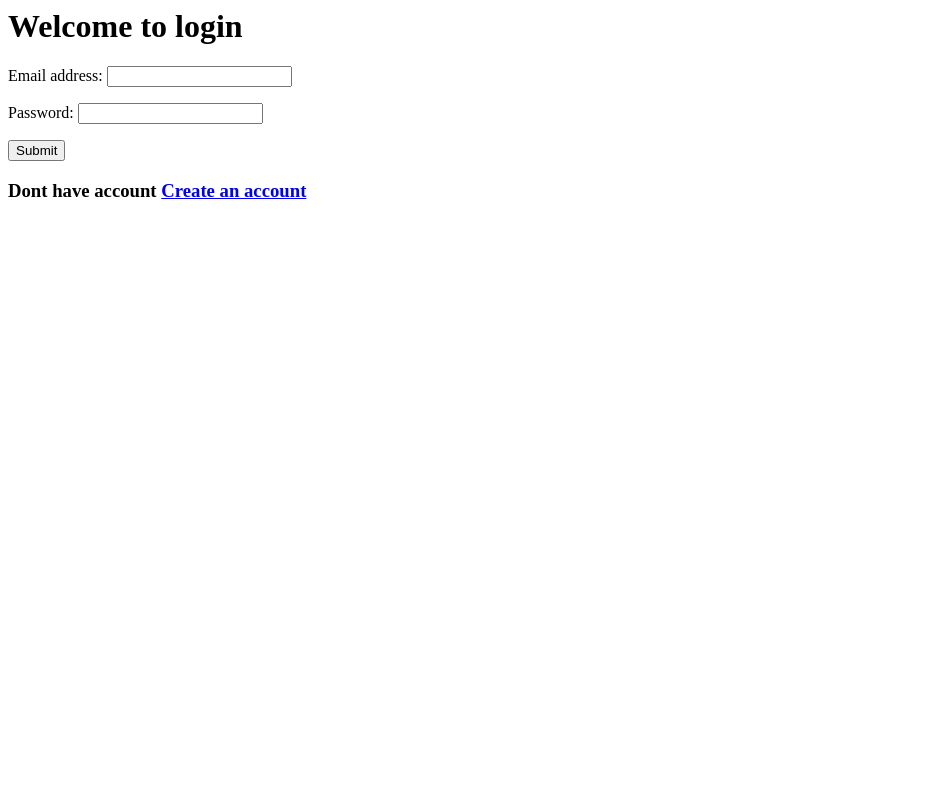
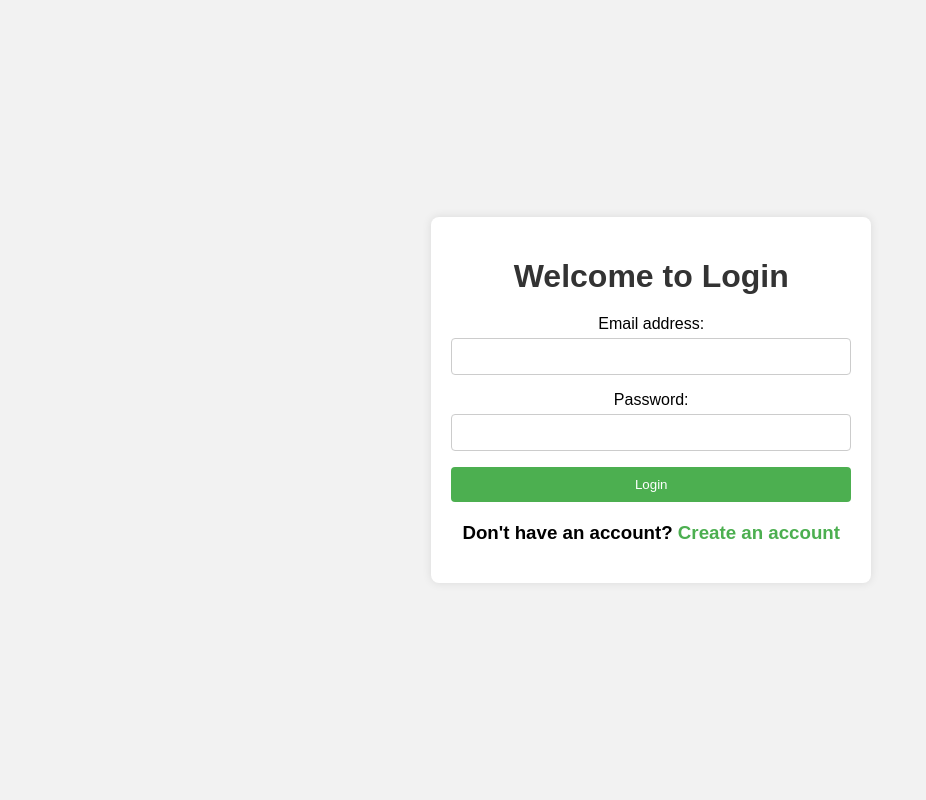
Before and after one commit to onusha45/Learning-management-system, a Django app: page /login/ in a window 1280 px wide. Shown: the whole page, without its empty margins (0-926 px from the left). Run offline with Django 5.2, Linux system fonts and the light colour scheme.

Commit message:
user interface for Login & Signup

```diff
--- a/LMS/static/style.css
+++ b/LMS/static/style.css
@@ -1,10 +1,66 @@
-.head {
-    font-size: larger;
-    color: rgb(189, 121, 18);
+body {
+    font-family: Arial, sans-serif;
+    background-color: #f2f2f2;
+    display: flex;
+    justify-content: center;
+    align-items: center;
+    height: 100vh;
+    margin: 0;
+}
 
+.container {
+    background-color: white;
+    padding: 20px;
+    border-radius: 8px;
+    box-shadow: 0 0 10px rgba(0, 0, 0, 0.1);
+    max-width: 400px;
+    width: 100%;
+    text-align: center;
 }
-.body {
-    font-size: larger;
-    color: rgb(116, 30, 138);
 
+h1 {
+    margin-bottom: 20px;
+    color: #333;
 }
+
+.form-group {
+    margin-bottom: 15px;
+}
+
+input[type="text"],
+input[type="password"],
+input[type="email"] {
+    width: 100%;
+    padding: 10px;
+    margin-top: 5px;
+    border: 1px solid #ccc;
+    border-radius: 4px;
+    box-sizing: border-box;
+}
+
+button.btn {
+    background-color: #4CAF50;
+    color: white;
+    padding: 10px 20px;
+    border: none;
+    border-radius: 4px;
+    cursor: pointer;
+    width: 100%;
+}
+
+button.btn:hover {
+    background-color: #45a049;
+}
+
+h3 {
+    margin-top: 20px;
+}
+
+a {
+    color: #4CAF50;
+    text-decoration: none;
+}
+
+a:hover {
+    text-decoration: underline;
+}
--- a/LMS/templates/header.html
+++ b/LMS/templates/header.html
@@ -4,14 +4,16 @@
 <head>
     <meta charset="UTF-8">
     <meta name="viewport" content="width=device-width, initial-scale=1.0">
-    <link rel="stylesheet" href="{% static 'style.css'%}">
-    <title>Document</title>
+    <link rel="stylesheet" href="{% static 'style.css' %}">
+    <title>{% block title %}Document{% endblock %}</title>
 </head>
 <body>
-    <h2 class="head">I am header</h2>
-{% block contents %}
-
-
-{% endblock %}
+    <header>
+        <h2 class="site-header"></h2>
+    </header>
+    <main>
+        {% block contents %}
+        {% endblock %}
+    </main>
 </body>
 </html>
--- a/LMS/templates/login.html
+++ b/LMS/templates/login.html
@@ -1,9 +1,16 @@
-<h1>Welcome to login</h1>
-
-<form method="post">
-
-    {% csrf_token %}
-    {{ loginform.as_p }}
-    <input type="submit">
-    <h3>Dont have account <a href="{% url 'registration' %}">Create an account</a></h3>
-</form>
+{% extends 'header.html' %}
+{% load static %}
+{% block title %}Login{% endblock %}
+{% block contents %}
+    <div class="container">
+        <h1 class="login-header">Welcome to Login</h1>
+        <form method="post" class="login-form">
+            {% csrf_token %}
+            <div class="form-group">
+                {{ loginform.as_p }}
+            </div>
+            <button type="submit" class="btn">Login</button>
+        </form>
+        <h3>Don't have an account? <a href="{% url 'registration' %}">Create an account</a></h3>
+    </div>
+{% endblock %}
```
Also changed, not shown: LMS/db.sqlite3, 1 other file.
